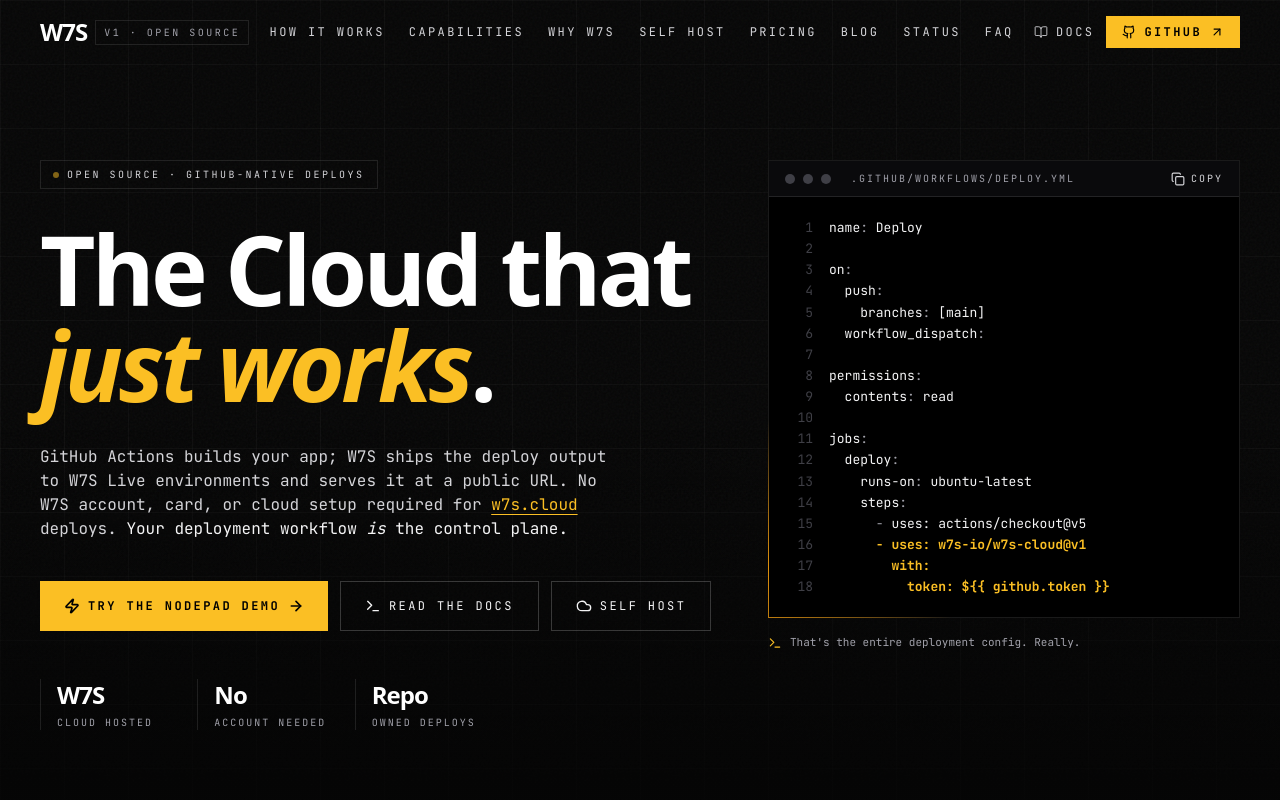
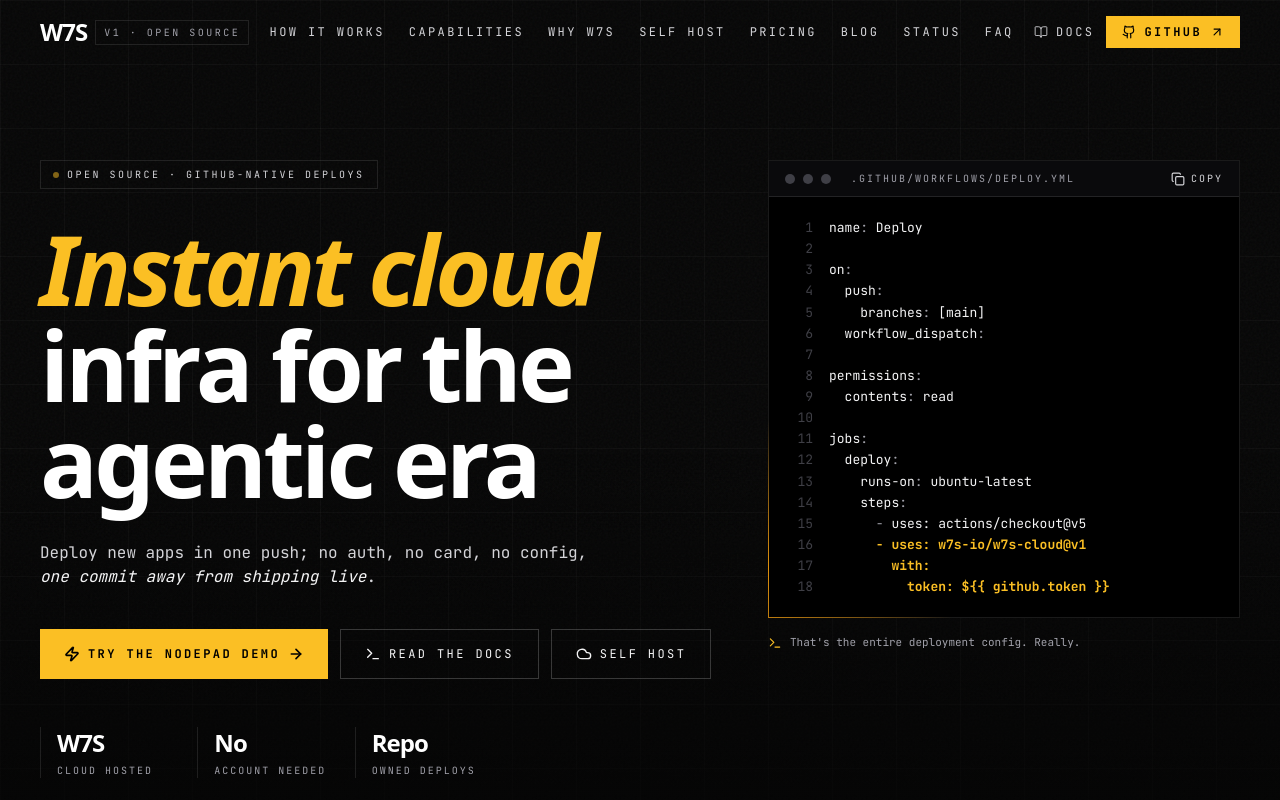
Before and after one commit to w7s-io/docs, a React (Create React App) app in the folder landing/: page / in a window 1280 px wide. Shown: the top 800 px of the page. Built offline with nearby package versions, Linux system fonts and the light colour scheme; a web font is replaced by a local one.

Commit message:
Update landing hero copy

```diff
--- a/landing/src/components/landing/Hero.jsx
+++ b/landing/src/components/landing/Hero.jsx
@@ -1,7 +1,6 @@
 import { useState } from "react";
 import { Copy, Check, ArrowRight, Terminal, Zap, Cloud } from "lucide-react";
 import { toast } from "sonner";
-import W7SCloudLink from "./W7SCloudLink";
 
 const YAML = `name: Deploy
 
@@ -87,14 +86,12 @@
           </div>
 
           <h1 className="font-display text-5xl sm:text-6xl lg:text-7xl xl:text-8xl leading-[0.9] text-white">
-            The Cloud that <em className="text-amber-400 italic">just works</em>.
+            <em className="text-amber-400 italic">Instant cloud</em> infra for the agentic era
           </h1>
 
           <p className="mt-8 text-sm sm:text-base text-zinc-400 max-w-xl leading-relaxed">
-            GitHub Actions builds your app; W7S ships the deploy output to W7S
-            Live environments and serves it at a public URL. No W7S account,
-            card, or cloud setup required for <W7SCloudLink /> deploys.{" "}
-            <span className="text-zinc-100">Your deployment workflow <em className="italic">is</em> the control plane.</span>
+            Deploy new apps in one push; no auth, no card, no config,{" "}
+            <em className="text-zinc-100 italic">one commit away from shipping live</em>.
           </p>
 
           <div className="mt-10 flex flex-col sm:flex-row gap-3">
```
